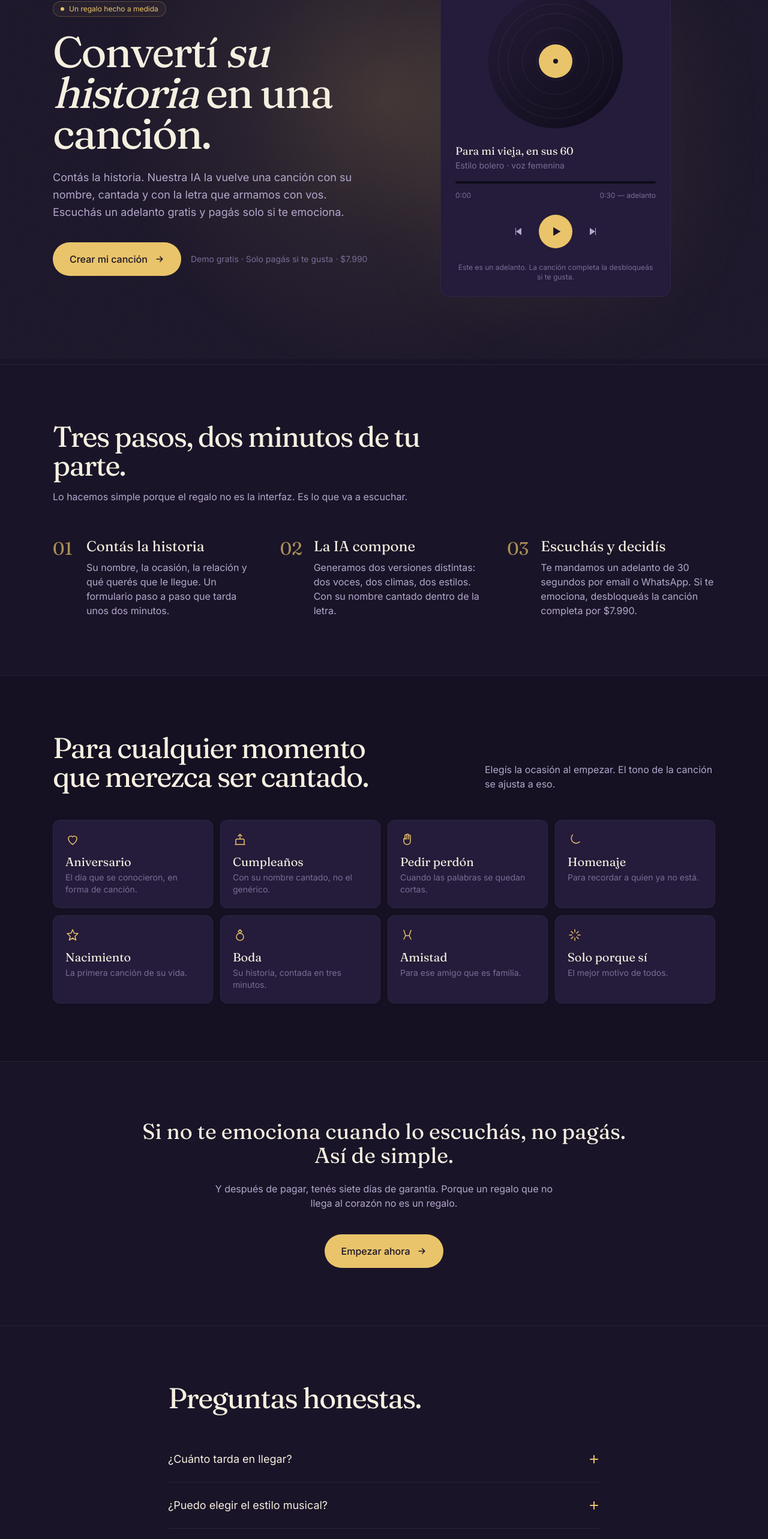
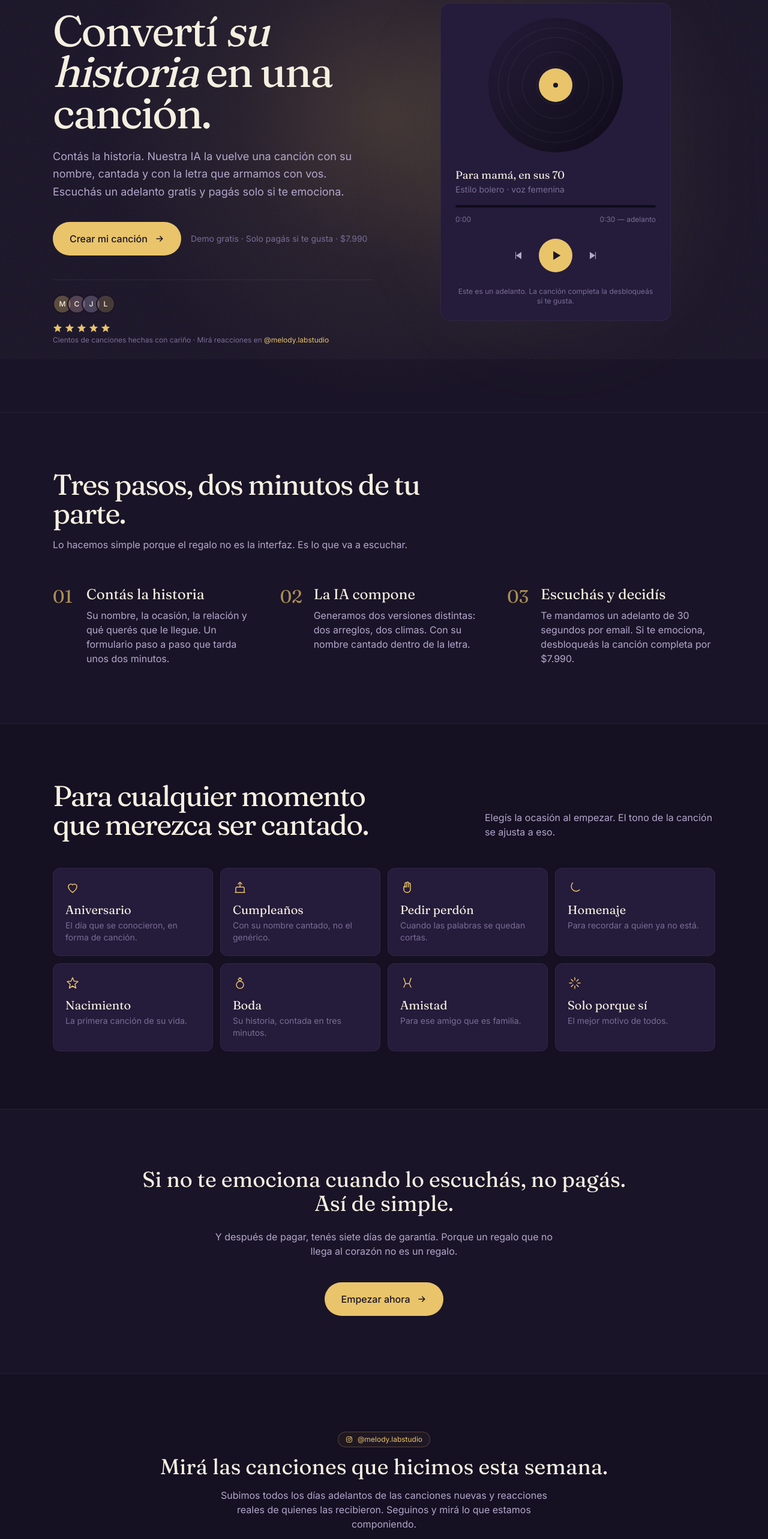
Before and after one commit to nahuelmadero07-dev/melody-lab-studio-12, a Next.js app: page / in a window 1280 px wide. Shown: the part 201-2767 px from the top of the page at 60% size. Built offline with nearby package versions, Linux system fonts and the light colour scheme; no server answers.

Commit message:
Update page.tsx

```diff
--- a/app/page.tsx
+++ b/app/page.tsx
@@ -20,6 +20,7 @@ export default function Home() {
         </div>
         <Link
           href="/crear"
+          onClick={trackClickCrear}
           className="rounded-full border border-parchment-muted/30 px-4 py-2 text-sm text-parchment hover:border-gold hover:text-gold"
         >
           Crear canción
@@ -52,6 +53,7 @@ export default function Home() {
               <div className="mt-9 flex flex-col items-start gap-4 sm:flex-row sm:items-center">
                 <Link
                   href="/crear"
+                  onClick={trackClickCrear}
                   className="group inline-flex items-center gap-3 rounded-full bg-gold px-7 py-4 font-medium text-night transition hover:bg-gold-soft"
                 >
                   Crear mi canción
@@ -63,6 +65,32 @@ export default function Home() {
                   Demo gratis · Solo pagás si te gusta · {PRECIO_LABEL}
                 </p>
               </div>
+
+              {/* 🆕 FRANJA DE PRUEBA SOCIAL arriba del fold */}
+              <div className="mt-10 flex flex-wrap items-center gap-4 border-t border-parchment-muted/10 pt-6">
+                <div className="flex -space-x-2">
+                  <AvatarInicial letra="M" bg="bg-gold/30" />
+                  <AvatarInicial letra="C" bg="bg-rose-dust/30" />
+                  <AvatarInicial letra="J" bg="bg-parchment-muted/30" />
+                  <AvatarInicial letra="L" bg="bg-gold/20" />
+                </div>
+                <div>
+                  <div className="flex items-center gap-1 text-gold">
+                    {[1,2,3,4,5].map((i) => <StarIcon key={i} />)}
+                  </div>
+                  <p className="mt-1 text-xs text-parchment-dim">
+                    Cientos de canciones hechas con cariño · Mirá reacciones en{" "}
+                    <a
+                      href="https://www.instagram.com/melody.labstudio/"
+                      target="_blank"
+                      rel="noopener noreferrer"
+                      className="text-gold hover:underline"
+                    >
+                      @melody.labstudio
+                    </a>
+                  </p>
+                </div>
+              </div>
             </div>
 
             {/* Mockup reproductor */}
@@ -71,7 +99,7 @@ export default function Home() {
         </div>
       </section>
 
-      {/* ============ CÓMO FUNCIONA (secuencia real → numeración OK) ============ */}
+      {/* ============ CÓMO FUNCIONA ============ */}
       <section id="como-funciona" className="border-t border-parchment-muted/10">
         <div className="mx-auto max-w-6xl px-6 py-24">
           <div className="mb-14 max-w-2xl">
@@ -92,12 +120,12 @@ export default function Home() {
             <Step
               n="02"
               title="La IA compone"
-              body="Generamos dos versiones distintas: dos voces, dos climas, dos estilos. Con su nombre cantado dentro de la letra."
+              body="Generamos dos versiones distintas: dos arreglos, dos climas. Con su nombre cantado dentro de la letra."
             />
             <Step
               n="03"
               title="Escuchás y decidís"
-              body={`Te mandamos un adelanto de 30 segundos por email o WhatsApp. Si te emociona, desbloqueás la canción completa por ${PRECIO_LABEL}.`}
+              body={`Te mandamos un adelanto de 30 segundos por email. Si te emociona, desbloqueás la canción completa por ${PRECIO_LABEL}.`}
             />
           </ol>
         </div>
@@ -144,6 +172,7 @@ export default function Home() {
           </p>
           <Link
             href="/crear"
+            onClick={trackClickCrear}
             className="mt-10 inline-flex items-center gap-3 rounded-full bg-gold px-7 py-4 font-medium text-night hover:bg-gold-soft"
           >
             Empezar ahora
@@ -151,6 +180,33 @@ export default function Home() {
               <path d="M4 10h12M11 5l5 5-5 5" strokeLinecap="round" strokeLinejoin="round" />
             </svg>
           </Link>
+        </div>
+      </section>
+
+      {/* 🆕 ============ SECCIÓN INSTAGRAM / PRUEBA SOCIAL ============ */}
+      <section className="border-t border-parchment-muted/10 bg-night-deep/40">
+        <div className="mx-auto max-w-4xl px-6 py-24 text-center">
+          <p className="mb-3 inline-flex items-center gap-2 rounded-full border border-gold/25 bg-gold/5 px-3 py-1 text-xs text-gold">
+            <InstagramIconMini />
+            @melody.labstudio
+          </p>
+          <h2 className="font-display text-3xl leading-tight text-parchment md:text-4xl">
+            Mirá las canciones que hicimos esta semana.
+          </h2>
+          <p className="mx-auto mt-4 max-w-xl text-parchment-muted">
+            Subimos todos los días adelantos de las canciones nuevas y reacciones reales
+            de quienes las recibieron. Seguinos y mirá lo que estamos componiendo.
+          </p>
+          <a
+            href="https://www.instagram.com/melody.labstudio/"
+            target="_blank"
+            rel="noopener noreferrer"
+            onClick={trackClickInstagram}
+            className="mt-8 inline-flex items-center gap-3 rounded-full border border-gold/30 bg-gold/5 px-7 py-4 font-medium text-gold hover:bg-gold/10"
+          >
+            <InstagramIcon />
+            Seguir en Instagram
+          </a>
         </div>
       </section>
 
@@ -191,6 +247,17 @@ export default function Home() {
               <p className="mt-3 max-w-xs text-sm text-parchment-dim">
                 Canciones hechas a medida, con IA. Un regalo que no se olvida.
               </p>
+              {/* 🆕 Link a Instagram también en el footer */}
+              <a
+                href="https://www.instagram.com/melody.labstudio/"
+                target="_blank"
+                rel="noopener noreferrer"
+                onClick={trackClickInstagram}
+                className="mt-4 inline-flex items-center gap-2 text-sm text-gold hover:text-gold-soft"
+              >
+                <InstagramIcon />
+                @melody.labstudio
+              </a>
             </div>
 
             <div className="grid grid-cols-2 gap-8 text-sm md:grid-cols-3 md:gap-14">
@@ -213,6 +280,16 @@ export default function Home() {
                 <p className="mb-3 text-parchment">Contacto</p>
                 <ul className="space-y-2 text-parchment-dim">
                   <li><a href="mailto:hola@melodylabstudio.com" className="hover:text-gold">hola@melodylabstudio.com</a></li>
+                  <li>
+                    <a
+                      href="https://www.instagram.com/melody.labstudio/"
+                      target="_blank"
+                      rel="noopener noreferrer"
+                      className="hover:text-gold"
+                    >
+                      Instagram
+                    </a>
+                  </li>
                 </ul>
               </div>
             </div>
@@ -228,6 +305,20 @@ export default function Home() {
   );
 }
 
+/* ============ TRACKING DE EVENTOS AL PIXEL ============ */
+
+function trackClickCrear() {
+  if (typeof window !== "undefined" && (window as any).fbq) {
+    (window as any).fbq("track", "ViewContent", { content_name: "crear" });
+  }
+}
+
+function trackClickInstagram() {
+  if (typeof window !== "undefined" && (window as any).fbq) {
+    (window as any).fbq("trackCustom", "FollowInstagram");
+  }
+}
+
 /* ============ COMPONENTES INTERNOS ============ */
 
 function Step({ n, title, body }: { n: string; title: string; body: string }) {
@@ -239,6 +330,42 @@ function Step({ n, title, body }: { n: string; title: string; body: string }) {
       <h3 className="font-display text-2xl leading-tight text-parchment">{title}</h3>
       <p className="mt-2 text-parchment-muted">{body}</p>
     </li>
+  );
+}
+
+function AvatarInicial({ letra, bg }: { letra: string; bg: string }) {
+  return (
+    <div className={`flex h-8 w-8 items-center justify-center rounded-full border-2 border-night ${bg} text-xs font-medium text-parchment`}>
+      {letra}
+    </div>
+  );
+}
+
+function StarIcon() {
+  return (
+    <svg className="h-4 w-4 fill-current" viewBox="0 0 20 20">
+      <path d="M10 1l2.5 6 6.5.5-5 4.5 1.5 6.5L10 15l-5.5 3.5L6 12 1 7.5 7.5 7 10 1z" />
+    </svg>
+  );
+}
+
+function InstagramIcon() {
+  return (
+    <svg className="h-4 w-4" viewBox="0 0 24 24" fill="none" stroke="currentColor" strokeWidth="1.8">
+      <rect x="3" y="3" width="18" height="18" rx="5"/>
+      <circle cx="12" cy="12" r="4"/>
+      <circle cx="17.5" cy="6.5" r="1" fill="currentColor"/>
+    </svg>
+  );
+}
+
+function InstagramIconMini() {
+  return (
+    <svg className="h-3 w-3" viewBox="0 0 24 24" fill="none" stroke="currentColor" strokeWidth="2">
+      <rect x="3" y="3" width="18" height="18" rx="5"/>
+      <circle cx="12" cy="12" r="4"/>
+      <circle cx="17.5" cy="6.5" r="1" fill="currentColor"/>
+    </svg>
   );
 }
 
@@ -305,7 +432,7 @@ function PlayerMockup() {
         </div>
 
         <div className="mb-4">
-          <p className="font-display text-lg text-parchment">Para mi vieja, en sus 60</p>
+          <p className="font-display text-lg text-parchment">Para mamá, en sus 70</p>
           <p className="text-sm text-parchment-dim">Estilo bolero · voz femenina</p>
         </div>
 
@@ -404,11 +531,11 @@ const occasions = [
 const faqs = [
   {
     q: "¿Cuánto tarda en llegar?",
-    a: "Entre 2 y 3 minutos. Te avisamos por email —y por WhatsApp si nos lo dejaste— cuando esté listo el adelanto.",
+    a: "Entre 2 y 3 minutos. Te avisamos por email cuando esté listo el adelanto.",
   },
   {
     q: "¿Puedo elegir el estilo musical?",
-    a: "Sí. En el formulario elegís entre pop, balada, rock, reggaeton, bolero o mariachi. Si dudás, marcá el que mejor le pegue a la persona.",
+    a: "Sí. Tenés 12 estilos para elegir (balada, pop, cumbia, tango, bolero, folklore, salsa, mariachi, rock nacional, vals, religiosa, reggaeton) y si tu estilo no está entre esos, podés escribirlo vos mismo.",
   },
   {
     q: "¿Y la voz? ¿Es masculina o femenina?",
```
